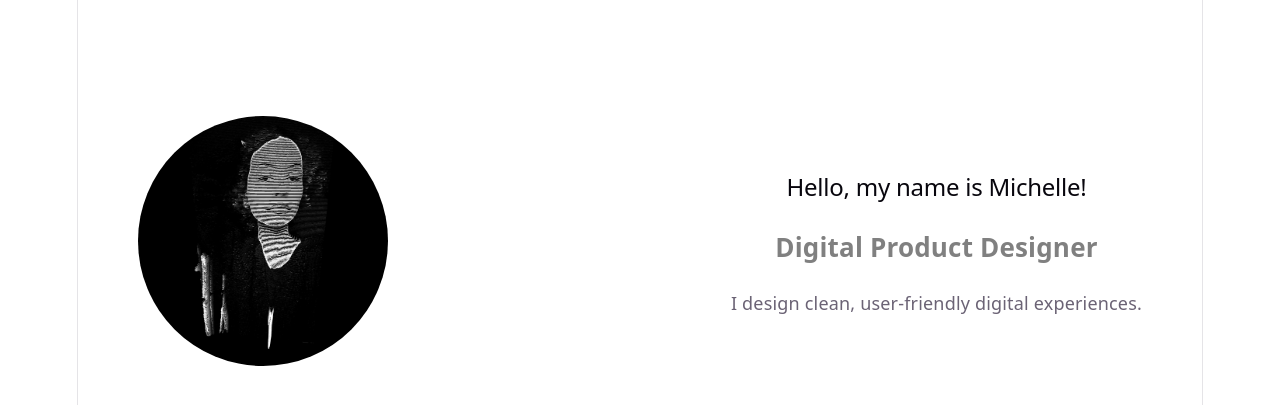
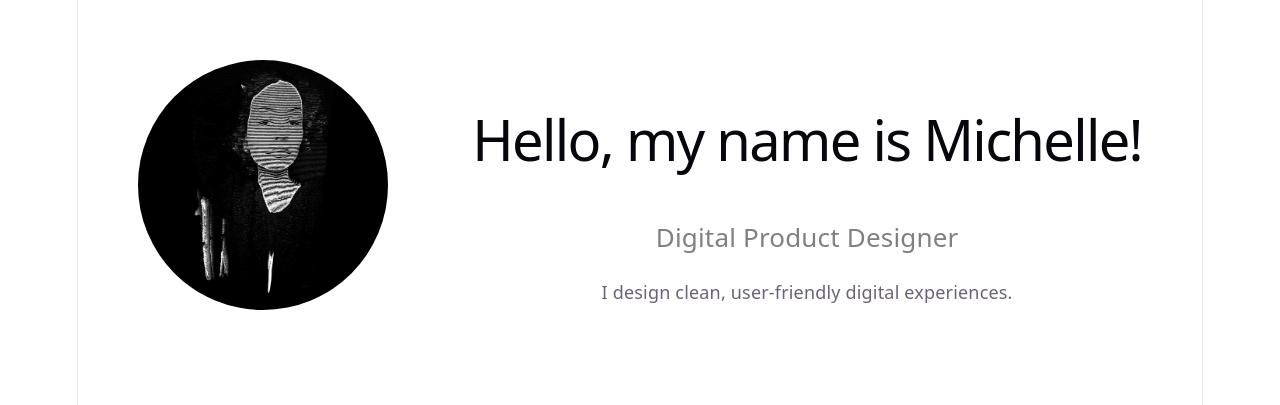
Before and after one commit to michelleg00/react-demo, a React (Vite) app: page / in a window 1280 px wide. Shown: the part 215-620 px from the top of the page. Built offline with nearby package versions, Linux system fonts and the light colour scheme.

Commit message:
tailwind install

```diff
--- a/package.json
+++ b/package.json
@@ -20,11 +20,14 @@
     "@types/react": "^19.2.14",
     "@types/react-dom": "^19.2.3",
     "@vitejs/plugin-react": "^6.0.1",
+    "autoprefixer": "^10.5.0",
     "babel-plugin-react-compiler": "^1.0.0",
     "eslint": "^9.39.4",
     "eslint-plugin-react-hooks": "^7.0.1",
     "eslint-plugin-react-refresh": "^0.5.2",
     "globals": "^17.4.0",
+    "postcss": "^8.5.10",
+    "tailwindcss": "^4.2.2",
     "vite": "^8.0.4"
   }
 }
--- a/src/Hero.jsx
+++ b/src/Hero.jsx
@@ -1,9 +1,9 @@
 function Hero(props) {
     return (
     <div className="hero-text">
-        <h2>Hello, my name is {props.name}!</h2>
+        <h1>Hello, my name is {props.name}!</h1>
         <h3>Digital Product Designer</h3>
-        <p> I design clean, user-friendly digital experiences. </p>
+        <p>I design clean, user-friendly digital experiences.</p>
         </div>
     );
 }
--- a/src/index.css
+++ b/src/index.css
@@ -1,3 +1,5 @@
+@import "tailwindcss";
+
 :root {
   --text: #6b6375;
   --text-h: #08060d;
```
Also changed, not shown: 1 other file (tests, documents, lock files or other folders).
